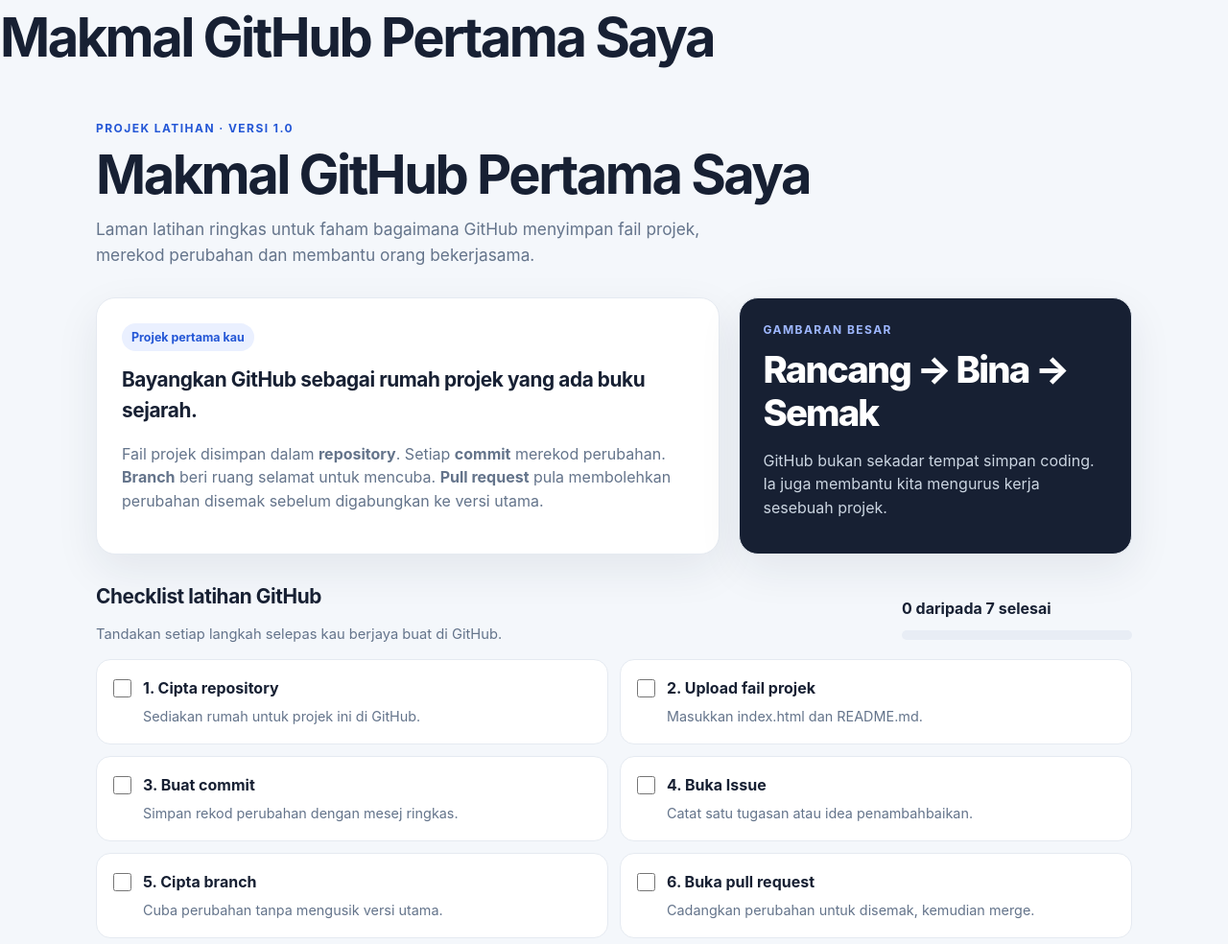
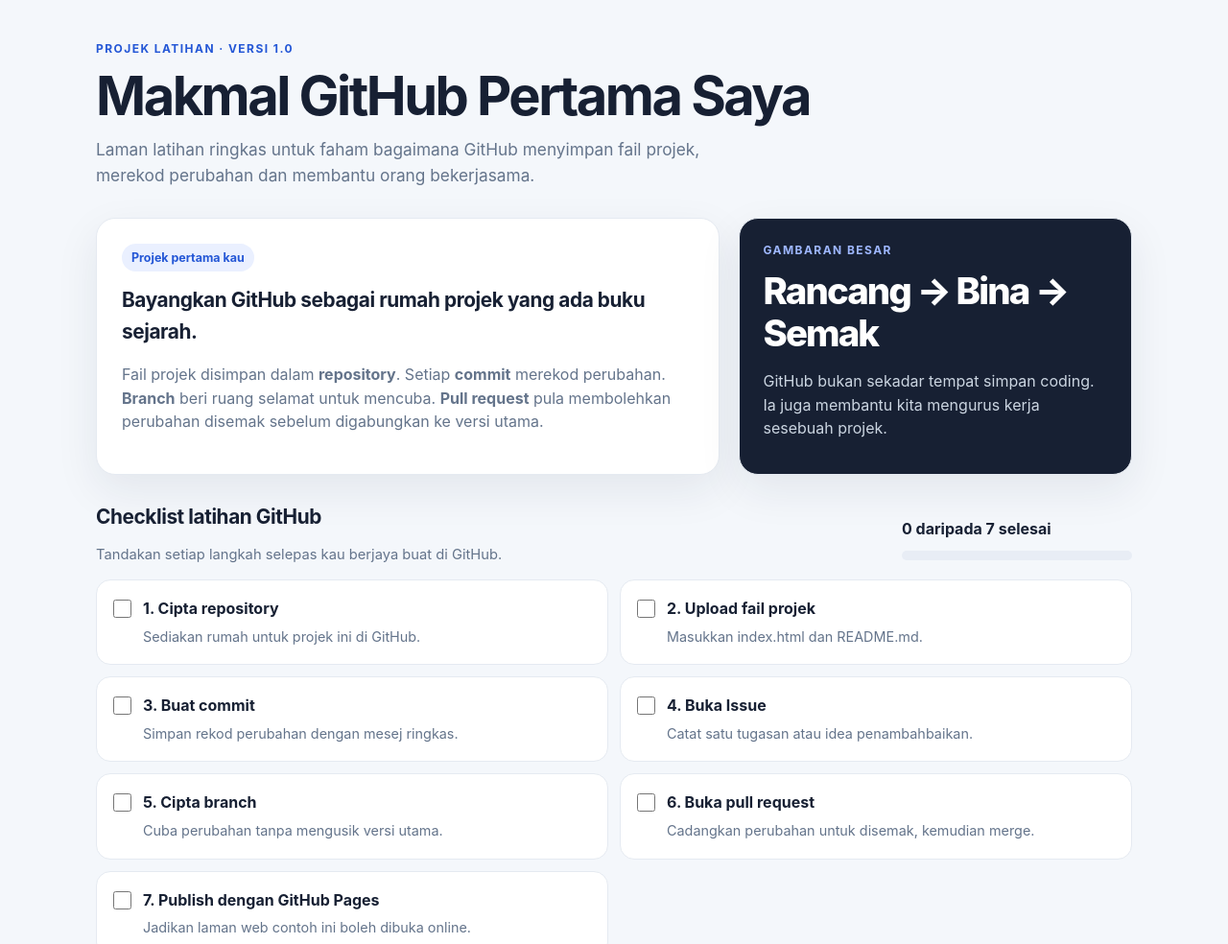
Before and after one commit to iqbalzkria/github-beginner-lab, a plain HTML site: page index (1).html in a window 1280 px wide. Shown: the top 984 px of the page at 96% size. Drawn offline with Linux system fonts and the light colour scheme.

Commit message:
Update index (1).html

```diff
--- a/index (1).html
+++ b/index (1).html
@@ -4,7 +4,7 @@
   <meta charset="utf-8">
   <meta name="viewport" content="width=device-width, initial-scale=1">
   <meta name="description" content="Laman latihan ringkas untuk memahami asas GitHub.">
-  <h1>Makmal GitHub Pertama Saya</h1>
+  <title>Makmal GitHub Pertama Saya</title>
   <style>
     :root {
       color-scheme: light;
```
